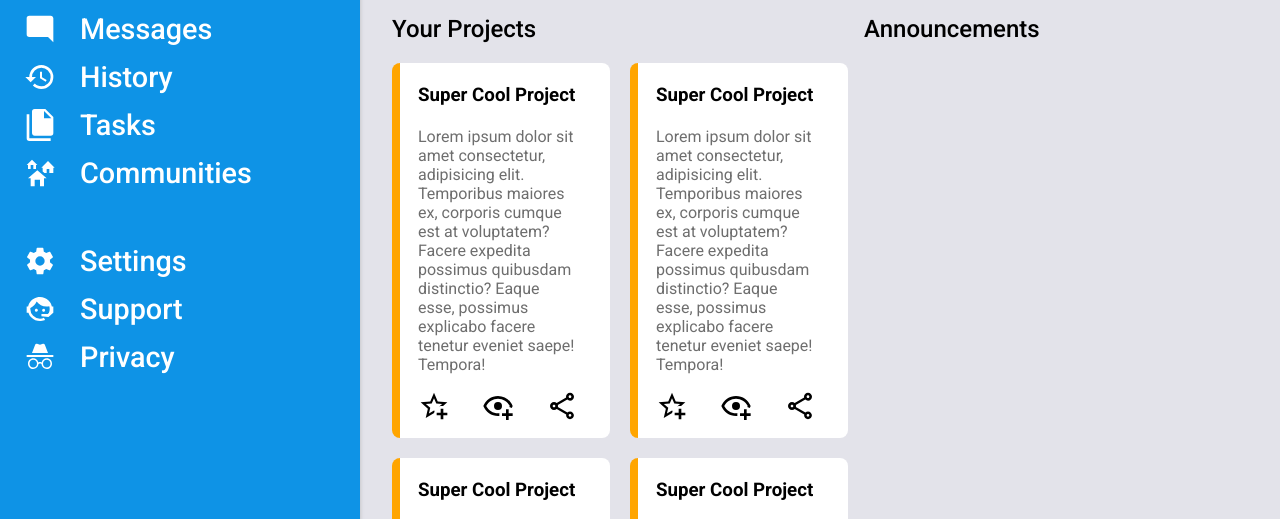
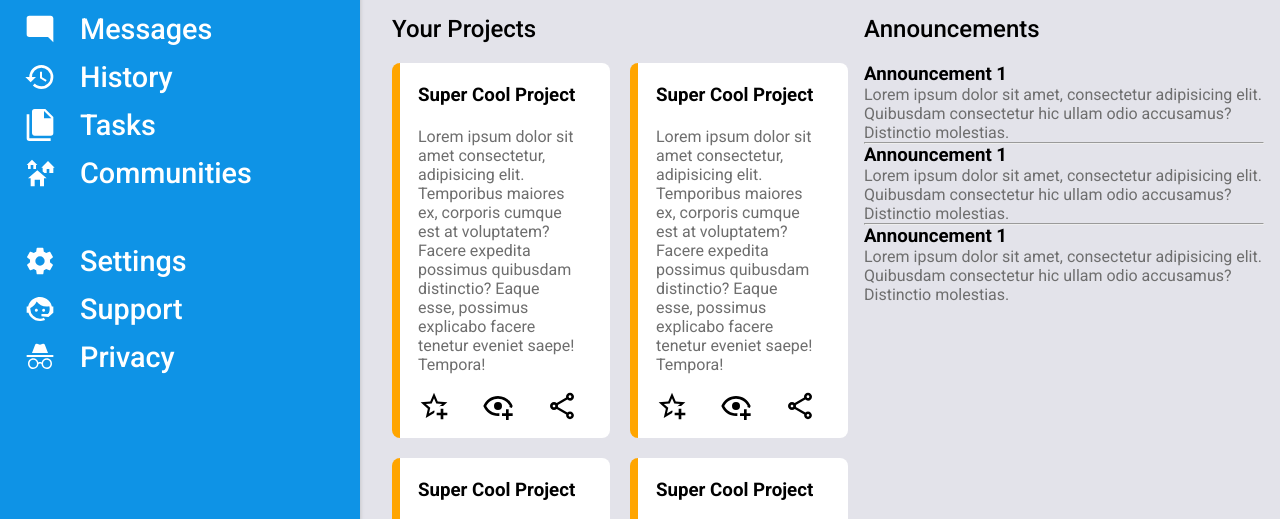
Before and after one commit to Loopo79/theodinproject-admin-dashboard, a plain HTML site: page index.html in a window 1280 px wide. Shown: the part 207-726 px from the top of the page. Drawn offline with Linux system fonts and the light colour scheme.

Commit message:
feat(html): add announcement-section

```diff
--- a/index.html
+++ b/index.html
@@ -510,7 +510,34 @@
             </div>
 
             <h2 class="announcement-section-title">Announcements</h2>
-            <div class="announcement-section"></div>
+            <div class="announcement-section">
+                <div class="announcement-card">
+                    <h3 class="announcement-card-title">Announcement 1</h3>
+                    <p class="announcement-card-description">
+                        Lorem ipsum dolor sit amet, consectetur adipisicing
+                        elit. Quibusdam consectetur hic ullam odio accusamus?
+                        Distinctio molestias.
+                    </p>
+                </div>
+                <hr class="announcement-card-separation" />
+                <div class="announcement-card">
+                    <h3 class="announcement-card-title">Announcement 1</h3>
+                    <p class="announcement-card-description">
+                        Lorem ipsum dolor sit amet, consectetur adipisicing
+                        elit. Quibusdam consectetur hic ullam odio accusamus?
+                        Distinctio molestias.
+                    </p>
+                </div>
+                <hr class="announcement-card-separation" />
+                <div class="announcement-card">
+                    <h3 class="announcement-card-title">Announcement 1</h3>
+                    <p class="announcement-card-description">
+                        Lorem ipsum dolor sit amet, consectetur adipisicing
+                        elit. Quibusdam consectetur hic ullam odio accusamus?
+                        Distinctio molestias.
+                    </p>
+                </div>
+            </div>
 
             <h2 class="trending-section-title">Trending</h2>
             <div class="trending-section"></div>
```
